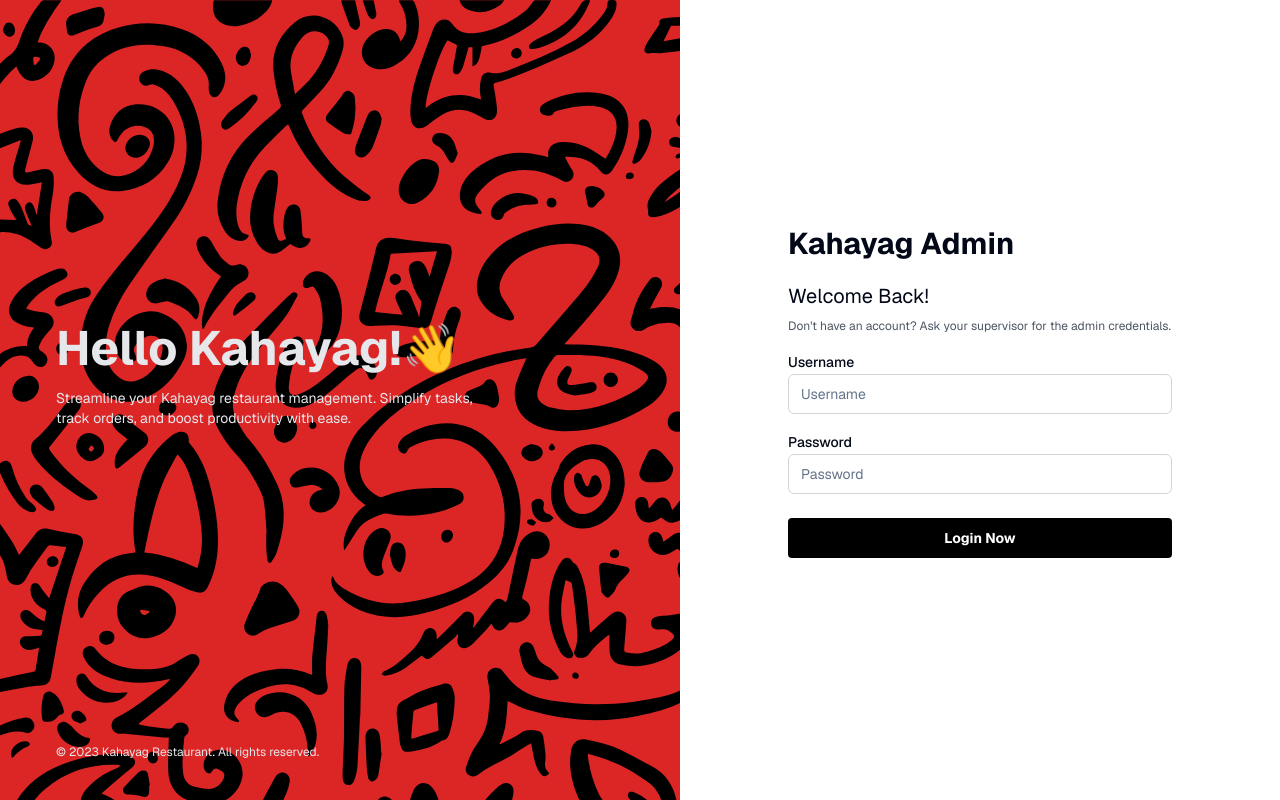
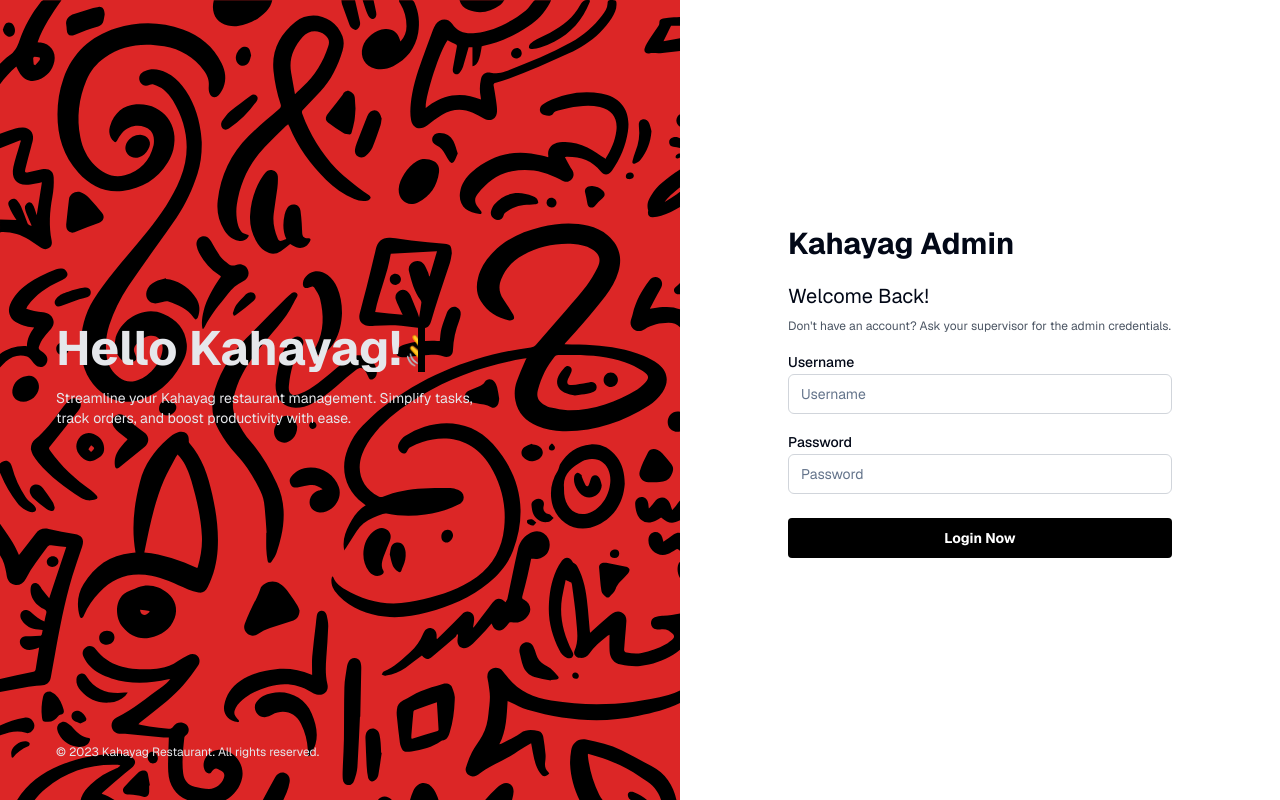
Before and after one commit to Miraku17/Admin_Kahayag_FrontEnd, a Next.js app: page /auth/login in a window 1280 px wide. Built offline with nearby package versions, Linux system fonts and the light colour scheme.

Commit message:
added typing animation

```diff
--- a/src/app/auth/login/page.tsx
+++ b/src/app/auth/login/page.tsx
@@ -8,7 +8,9 @@ const Page = () => {
       <div className="left-side flex-1 bg-red-600 bg-[url('/images/login/bg-snake-2.svg')]  bg-no-repeat flex flex-col justify-between text-gray-200 px-10 py-10">
         <div className="flex-1 flex items-center justify-center">
           <div className="mx-auto max-w-4xl px-4">
-            <h1 className="text-5xl font-bold mb-4 ">Hello Kahayag!👋</h1>
+            <h1 className="text-5xl font-bold mb-4 typing-effect w-[65%]">
+              Hello Kahayag!👋
+            </h1>
             <p className="text-sm mb-8 w-[75%]">
               Streamline your Kahayag restaurant management. Simplify tasks,
               track orders, and boost productivity with ease.
--- a/src/app/globals.css
+++ b/src/app/globals.css
@@ -67,3 +67,25 @@
     @apply bg-background text-foreground;
   }
 }
+
+@keyframes typing {
+  from {
+    width: 0;
+  }
+  to {
+    width: 65%;
+  }
+}
+
+@keyframes blink {
+  50% {
+    border-color: transparent;
+  }
+}
+
+.typing-effect {
+  overflow: hidden;
+  white-space: nowrap;
+  border-right: 0.15em solid #000; /* Adjust the color to your preference */
+  animation: typing 2s steps(40, end), blink 0.75s step-end infinite;
+}
```
